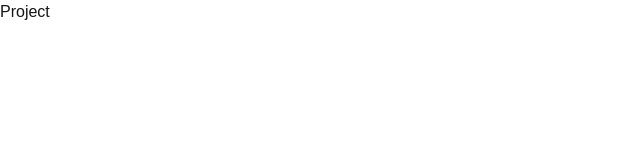
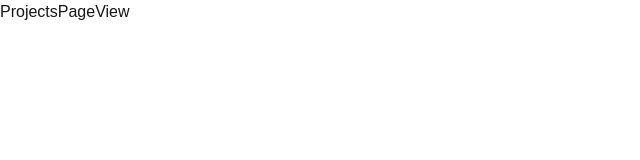
Before and after one commit to GGADDK/GGADDK.Front, a Next.js app: page /projects in a window 1280 px wide. Shown: the top 160 px of the page, without its empty margins (0-640 px from the left). Built offline with nearby package versions, Linux system fonts and the light colour scheme.

Commit message:
feat :: 페이지 생성

```diff
--- a/src/app/projects/[projectId]/_features/ui/ProjectIdPageView.tsx
+++ b/src/app/projects/[projectId]/_features/ui/ProjectIdPageView.tsx
@@ -0,0 +1,15 @@
+'use client';
+import React from 'react';
+import {useParams} from "next/navigation";
+
+const ProjectIdPageView: React.FC = () => {
+  const projectId = useParams().projectId;
+  return (
+    <>
+      ProjectIdPageView
+      {projectId}
+    </>
+  )
+}
+
+export default ProjectIdPageView;
--- a/src/app/projects/[projectId]/page.tsx
+++ b/src/app/projects/[projectId]/page.tsx
@@ -0,0 +1,6 @@
+import React from 'react';
+import ProjectIdPageView from "@/app/projects/[projectId]/_features/ui/ProjectIdPageView";
+
+const ProjectIdPage: React.FC = () => <ProjectIdPageView />;
+
+export default ProjectIdPage;
--- a/src/app/projects/_features/ui/ProjectsPageView.tsx
+++ b/src/app/projects/_features/ui/ProjectsPageView.tsx
@@ -0,0 +1,11 @@
+import React from 'react';
+
+const ProjectsPageView: React.FC = () => {
+  return (
+    <>
+      ProjectsPageView
+    </>
+  )
+}
+
+export default ProjectsPageView;
--- a/src/app/projects/page.tsx
+++ b/src/app/projects/page.tsx
@@ -1,9 +1,6 @@
-import React from "react";
+import React from 'react';
+import ProjectsPageView from "@/app/projects/_features/ui/ProjectsPageView";
 
-export default function Home() {
-  return (
-    <>
-      Project
-    </>
-  )
-}
+const ProjectsPage: React.FC = () => <ProjectsPageView />
+
+export default ProjectsPage;
--- a/src/app/teams/_features/ui/TeamsPageView.tsx
+++ b/src/app/teams/_features/ui/TeamsPageView.tsx
@@ -0,0 +1,11 @@
+import React from "react";
+
+const TeamsPageView: React.FC = () => {
+  return (
+    <>
+      TeamPageView
+    </>
+  )
+}
+
+export default TeamsPageView;
--- a/src/app/teams/page.tsx
+++ b/src/app/teams/page.tsx
@@ -0,0 +1,6 @@
+import React from 'react';
+import TeamsPageView from "@/app/teams/_features/ui/TeamsPageView";
+
+const TeamsPage: React.FC = () => <TeamsPageView />
+
+export default TeamsPage;
```
